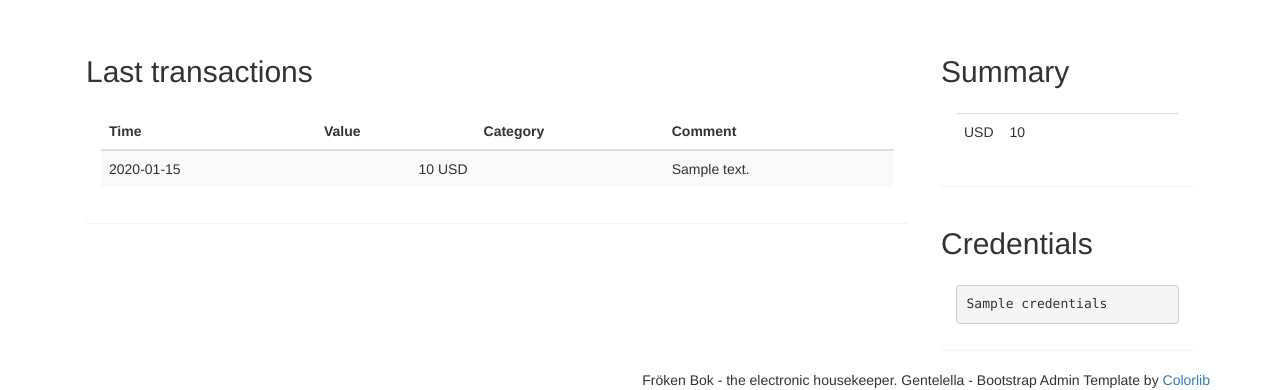
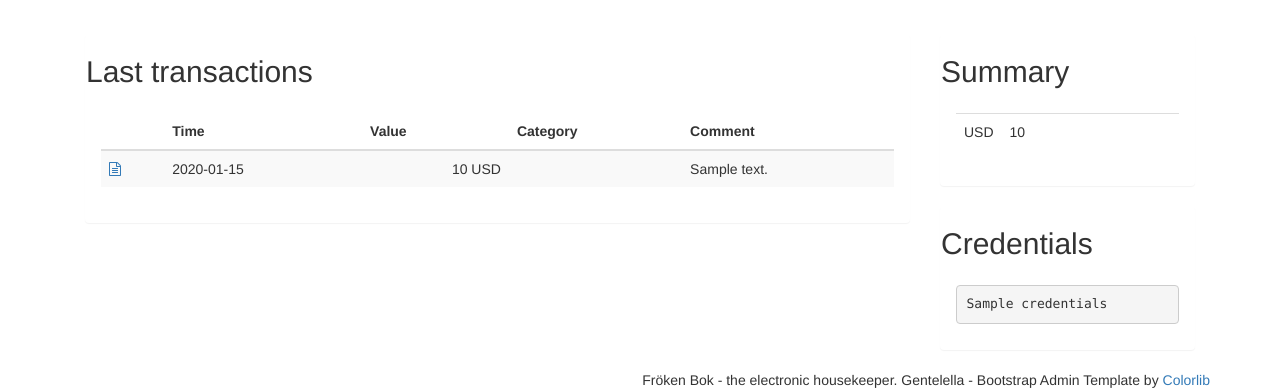
Before and after one commit to frekenbok/frekenbok, a Django app: template accountant/templates/accountant/account_detail.html in a window 1280 px wide. Shown: the part 3122-3512 px from the top of the page. Run offline with Django 3.2, Linux system fonts and the light colour scheme; the template is opened without the code that fills it: most values are stand-ins (such as "Sample title", 1, 10 or a date in 2020); some libraries are stand-ins or nearby versions.

Commit message:
one more unsignificant update

```diff
--- a/accountant/templates/accountant/account_detail.html
+++ b/accountant/templates/accountant/account_detail.html
@@ -15,6 +15,7 @@
       <table class="table table-striped">
         <thead>
           <tr>
+            <th></th>
             <th>{% trans 'Time' %}</th>
             <th>{% trans 'Value' %}</th>
             <th>{% trans 'Category' %}</th>
@@ -24,6 +25,7 @@
         <tbody>
         {% for transaction in transaction_list %}
           <tr>
+            <td><a href="{% url 'accountant:invoice_detail' transaction.invoice.id %}"><span class="fa fa-file-text-o"></span></a></td>
             <td>{{ transaction.date|date:'Y-m-d' }}</td>
             <td style="text-align: right">{{ transaction.amount | intcomma }} {{ transaction.currency }}</td>
             <td>{% for counter_transaction in transaction.invoice.transactions.all %}
```
